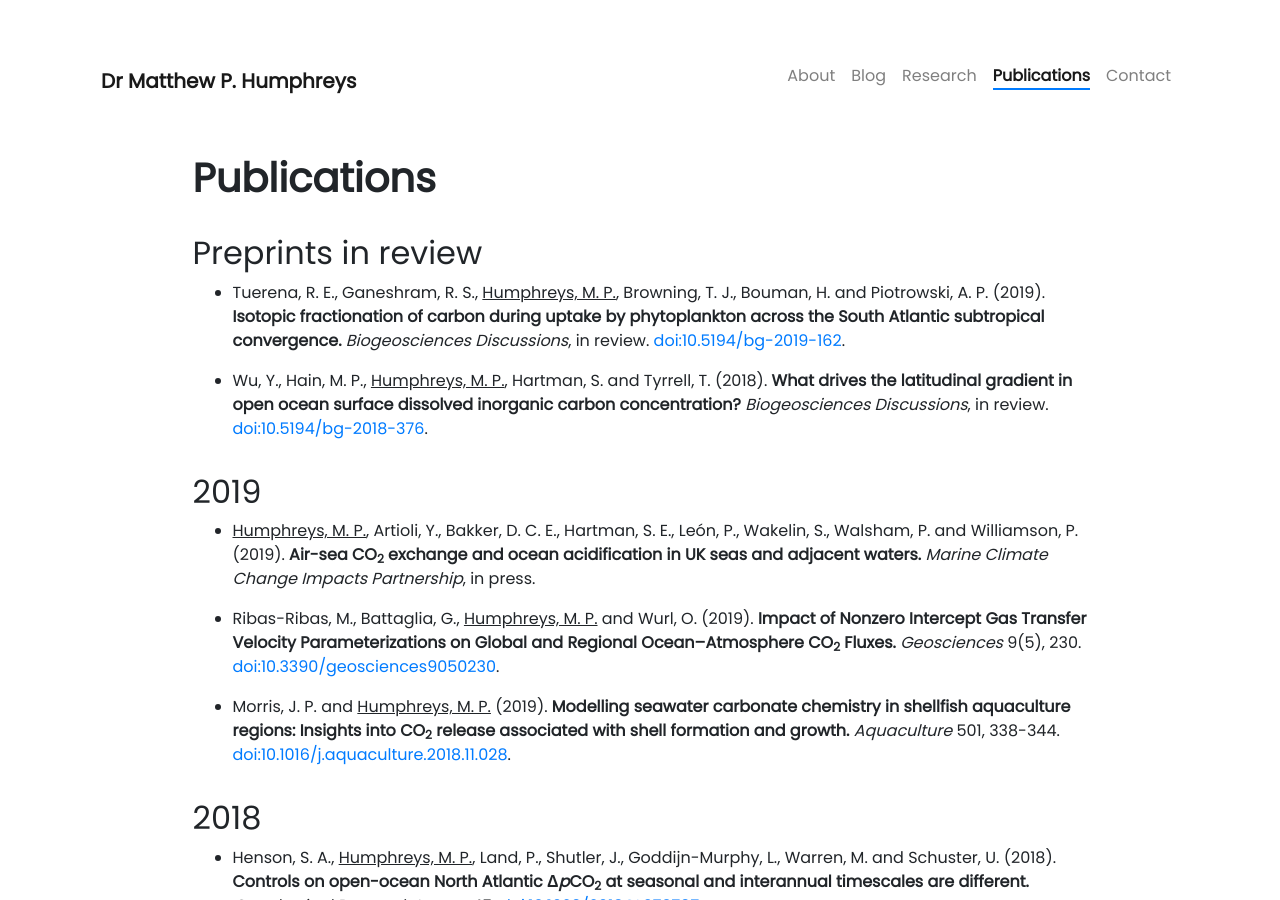
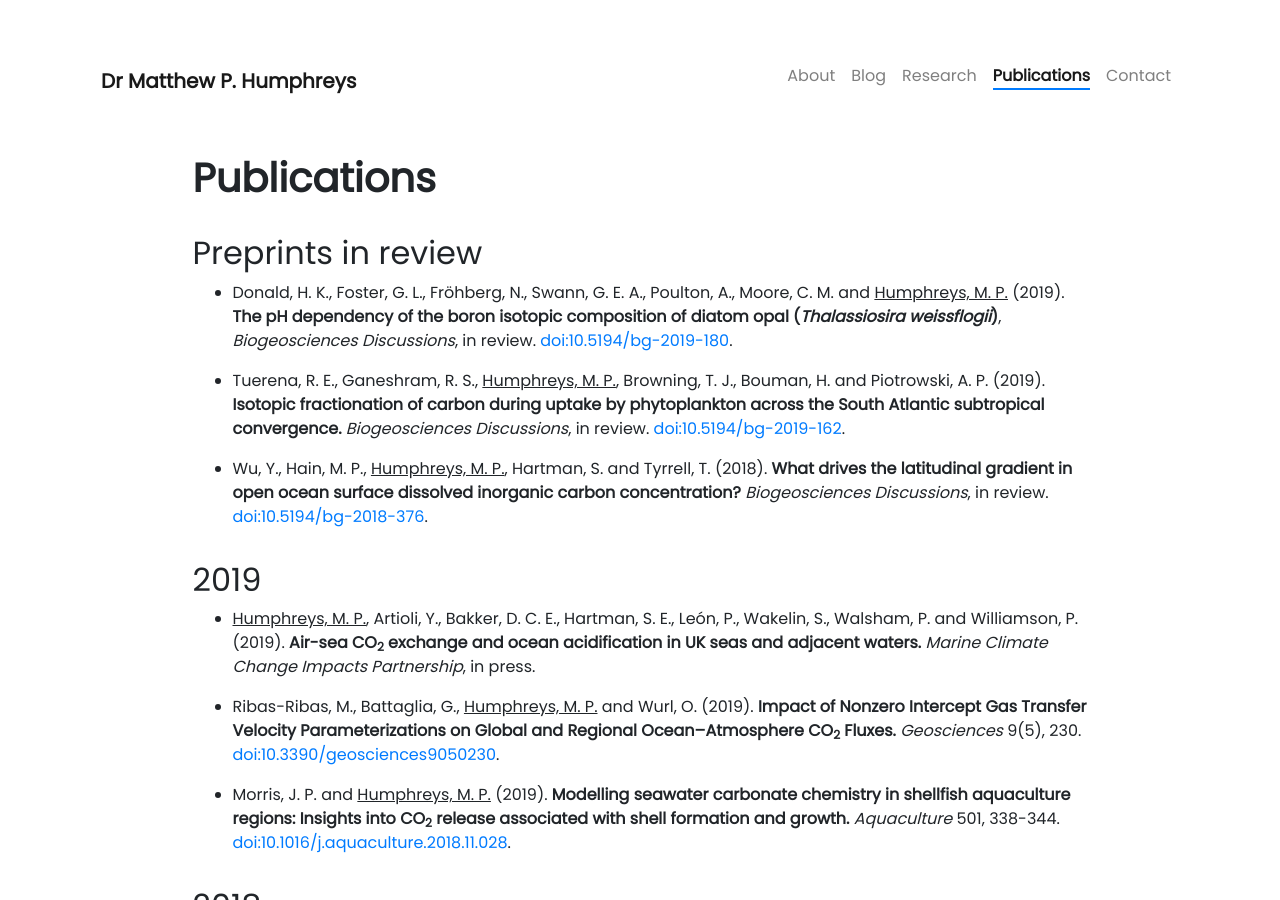
Before and after one commit to mvdh7/mvdh7.github.io, a Jekyll site: the page built from pages/publications.md, in a window 1280 px wide and 900 px high. Built offline with Jekyll 4.4.1, drawn with Linux system fonts in a browser that asks for light colours; nearby versions of some CDN libraries; comment, search, counter and statistics services are not loaded.

Commit message:
Added Donald et al. (in review)

```diff
--- a/pages/publications.md
+++ b/pages/publications.md
@@ -8,6 +8,8 @@ weight: 4
 # **Publications**
 
 ## Preprints in review
+
+  * Donald, H. K., Foster, G. L., Fröhberg, N., Swann, G. E. A., Poulton, A., Moore, C. M. and <u>Humphreys, M. P.</u> (2019). **The pH dependency of the boron isotopic composition of diatom opal (<i>Thalassiosira weissflogii</i>)**, *Biogeosciences Discussions*, in review. [doi:10.5194/bg-2019-180](https://doi.org/10.5194/bg-2019-180).
 
   * Tuerena, R. E., Ganeshram, R. S., <u>Humphreys, M. P.</u>, Browning, T. J., Bouman, H. and Piotrowski, A. P. (2019). **Isotopic fractionation of carbon during uptake by phytoplankton across the South Atlantic subtropical convergence.** *Biogeosciences Discussions*, in review. [doi:10.5194/bg-2019-162](https://doi.org/10.5194/bg-2019-162).
 
```
